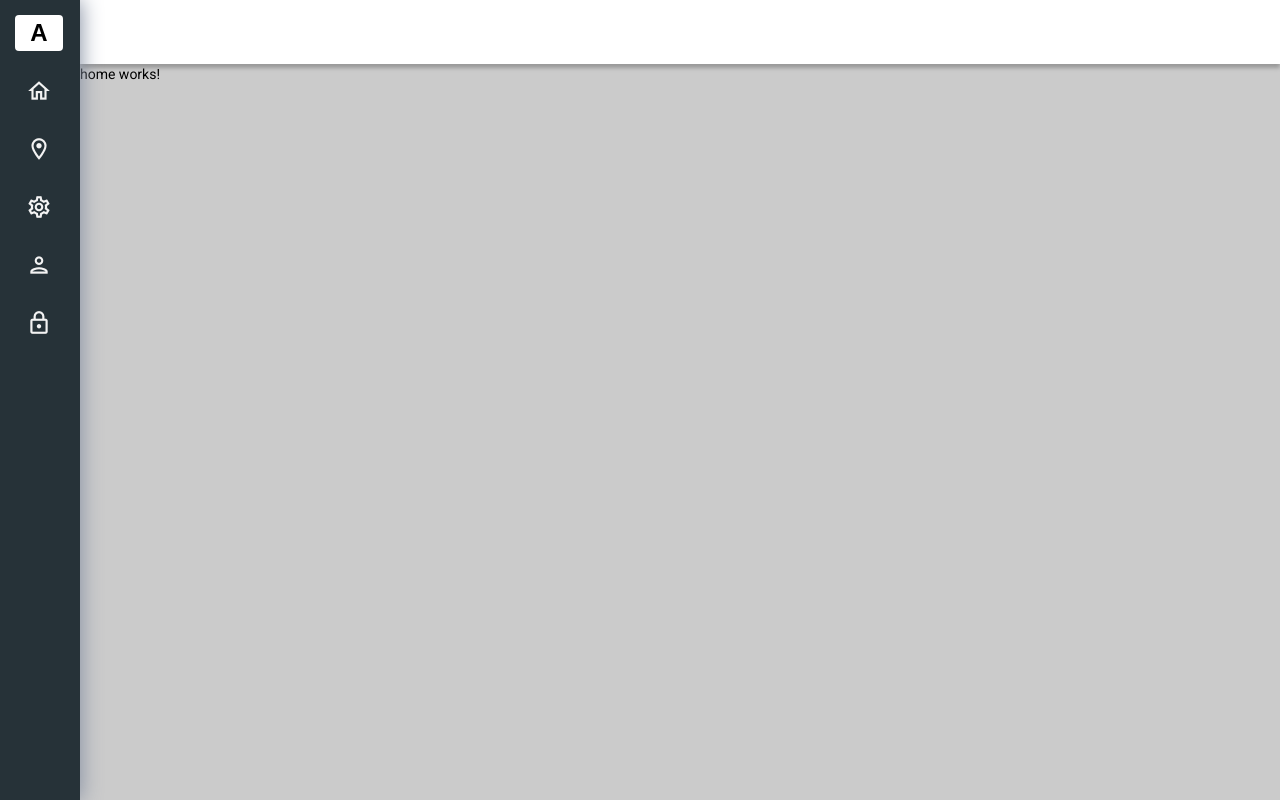
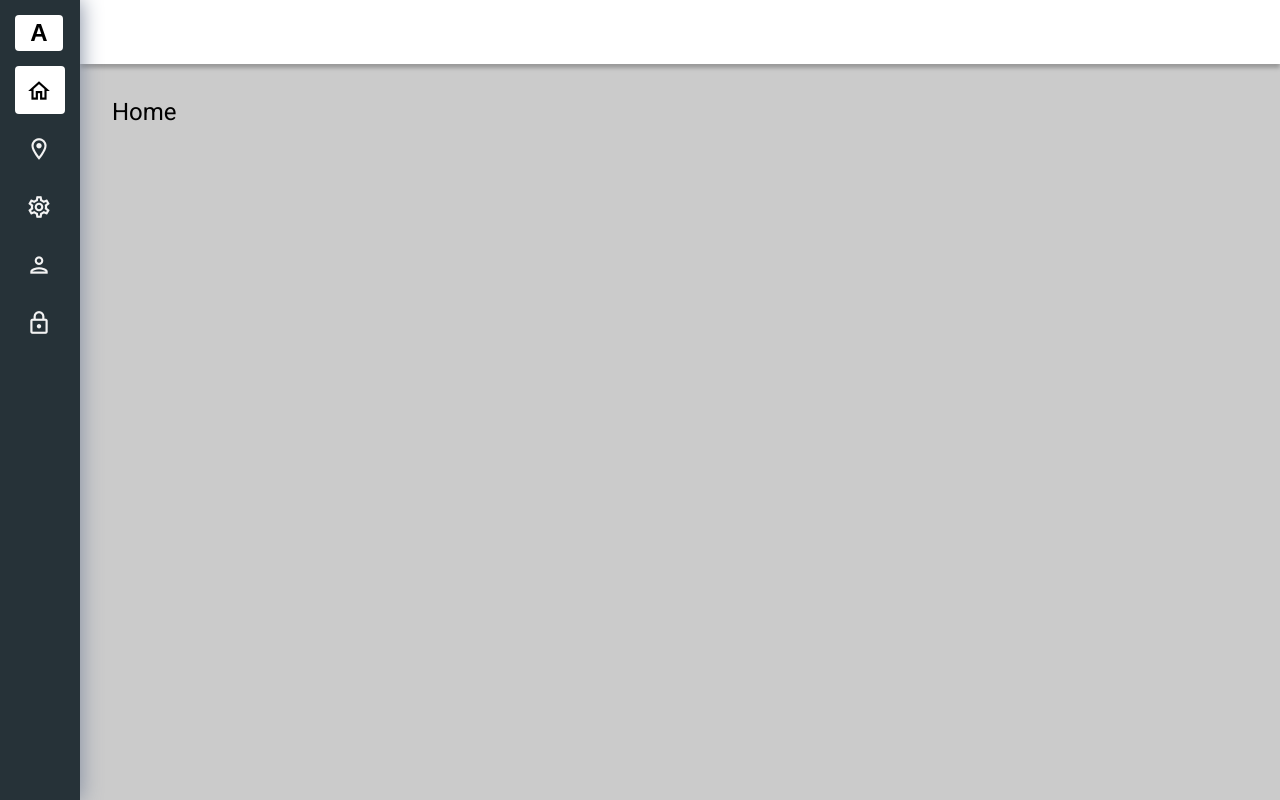
Before and after one commit to lucas-souzar/sidebar-grey-animated, an Angular app: page /home in a window 1280 px wide. Built offline with nearby package versions, Linux system fonts and the light colour scheme.

Commit message:
feat: update pages title and add active item to sidenav

```diff
--- a/src/app/shared/components/layouts/private-routes/private-routes.component.html
+++ b/src/app/shared/components/layouts/private-routes/private-routes.component.html
@@ -1,9 +1,11 @@
 <div class="drawer-container">
-  <div class="drawer">
+  <div class="drawer-sidenav">
     <app-sidebar (onToggleSideNav)="handleToggleSideNav($event)"></app-sidebar>
   </div>
   <div class="drawer-content" [ngClass]="getBodyClass()">
     <app-toolbar></app-toolbar>
-    <router-outlet></router-outlet>
+    <div class="drawer-content-main">
+      <router-outlet></router-outlet>
+    </div>
   </div>
 </div>
--- a/src/app/shared/components/layouts/private-routes/private-routes.component.scss
+++ b/src/app/shared/components/layouts/private-routes/private-routes.component.scss
@@ -3,12 +3,30 @@
   height: 100vh;
   display: flex;
 
-  .drawer {
-    width: 5rem;
+  .drawer-sidenav {
   }
 
   .drawer-content {
+    @extend .drawer-md-screen;
+    height: 100vh;
+    position: relative;
+    z-index: 0;
+    top: 0;
+    background-color: #cbcbcb;
+    transition: all 0.5s ease;
+
+    .drawer-content-main {
+      padding: 2rem 2rem 0 2rem;
+    }
+  }
+
+  .drawer-trimmed {
+    width: calc(100% - 16rem);
+    margin-left: 16rem;
+  }
+
+  .drawer-md-screen {
     width: calc(100% - 5rem);
-    background-color: #cbcbcb;
+    margin-left: 5rem;
   }
 }
--- a/src/app/shared/components/layouts/private-routes/private-routes.component.ts
+++ b/src/app/shared/components/layouts/private-routes/private-routes.component.ts
@@ -22,13 +22,13 @@ export class PrivateRoutesComponent implements OnInit {
   public getBodyClass() {
     let styleClass = '';
     if (this.isSidenavOpen && this.screebWidth > 768) {
-      styleClass = 'body-trimmed';
+      styleClass = 'drawer-trimmed';
     } else if (
       this.isSidenavOpen &&
       this.screebWidth <= 768 &&
       this.screebWidth > 0
     ) {
-      styleClass = 'body-md-screen';
+      styleClass = 'drawer-md-screen';
     }
 
     return styleClass;
--- a/src/app/shared/components/sidebar/sidebar.component.html
+++ b/src/app/shared/components/sidebar/sidebar.component.html
@@ -14,7 +14,12 @@
 
   <ul class="sidenav-nav">
     <li *ngFor="let item of menuItems" class="sidenav-nav-item">
-      <a class="sidenav-nav-link" [routerLink]="item.link">
+      <a
+        class="sidenav-nav-link"
+        [routerLink]="item.link"
+        [routerLinkActiveOptions]="{exact: true}"
+        routerLinkActive="active"
+      >
         <mat-icon fontSet="material-icons-outlined" class="sidenav-link-icon">{{
           item.icon
         }}</mat-icon>
--- a/src/app/shared/components/sidebar/sidebar.component.scss
+++ b/src/app/shared/components/sidebar/sidebar.component.scss
@@ -95,6 +95,15 @@
   }
 }
 
+.active {
+  background-color: #ffffff;
+
+  .sidenav-link-icon,
+  .sidenav-link-text {
+    color: #000000;
+  }
+}
+
 button {
   background: transparent;
   padding: 0;
--- a/src/app/views/accounts/accounts.component.html
+++ b/src/app/views/accounts/accounts.component.html
@@ -1 +1 @@
-<p>accounts works!</p>
+<h1>Accounts</h1>
--- a/src/app/views/home/home.component.html
+++ b/src/app/views/home/home.component.html
@@ -1 +1 @@
-<p>home works!</p>
+<h1>Home</h1>
--- a/src/app/views/maps/maps.component.html
+++ b/src/app/views/maps/maps.component.html
@@ -1 +1 @@
-<p>maps works!</p>
+<h1>Maps</h1>
--- a/src/app/views/security/security.component.html
+++ b/src/app/views/security/security.component.html
@@ -1 +1 @@
-<p>security works!</p>
+<h1>Security</h1>
--- a/src/app/views/settings/settings.component.html
+++ b/src/app/views/settings/settings.component.html
@@ -1 +1 @@
-<p>settings works!</p>
+<h1>Settings</h1>
```
